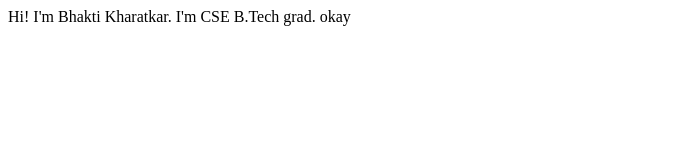
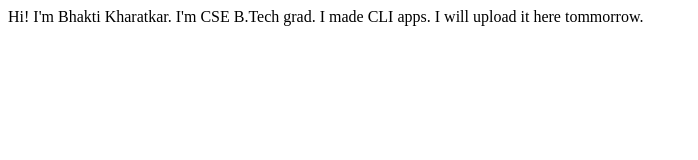
Before and after one commit to Bhakti199/portfolio, a plain HTML site: page index.html in a window 1280 px wide. Shown: the whole page, without its empty margins (0-698 px from the left). Drawn offline with Linux system fonts and the light colour scheme.

Commit message:
update details of project

```diff
--- a/index.html
+++ b/index.html
@@ -9,6 +9,7 @@
 <body>
     Hi! I'm Bhakti Kharatkar.
     I'm CSE B.Tech grad.
-    okay
+
+    I made CLI apps. I will upload it here tommorrow.
 </body>
 </html>
```
